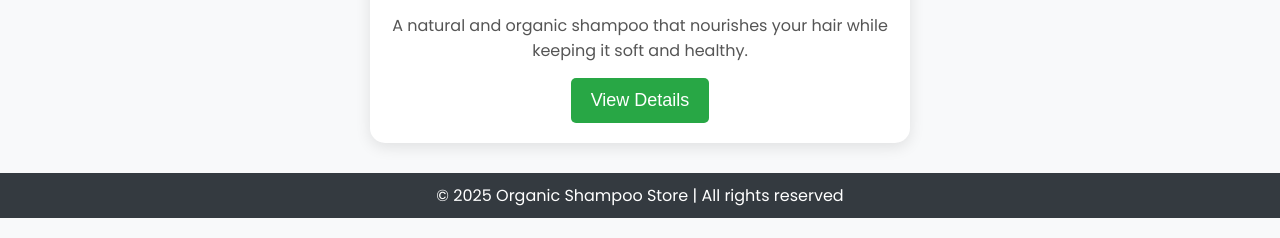
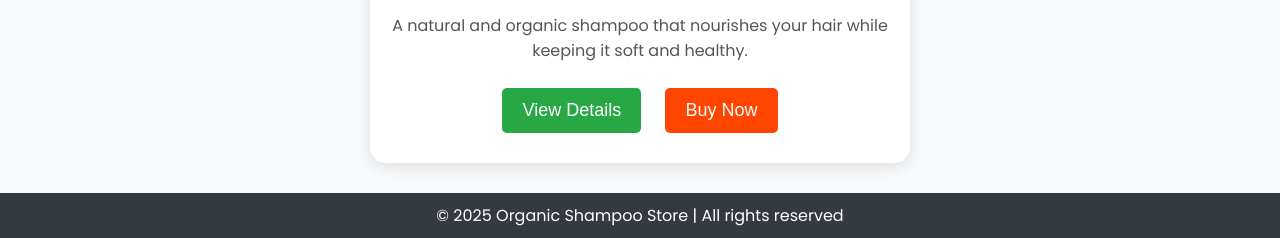
Before and after one commit to buggersouled098/shampoo-site, a plain HTML site: page index.html in a window 1280 px wide. Shown: the part 620-858 px from the top of the page. Drawn offline with Linux system fonts and the light colour scheme.

Commit message:
Update index.html

```diff
--- a/index.html
+++ b/index.html
@@ -44,16 +44,25 @@
         }
         button {
             padding: 12px 20px;
-            background-color: #28a745;
             color: white;
             border: none;
             border-radius: 5px;
             cursor: pointer;
             font-size: 18px;
             transition: background 0.3s;
+            margin: 10px;
         }
-        button:hover {
+        .details-btn {
+            background-color: #28a745;
+        }
+        .details-btn:hover {
             background-color: #218838;
+        }
+        .buy-btn {
+            background-color: #ff4500;
+        }
+        .buy-btn:hover {
+            background-color: #d63f00;
         }
         .price-details {
             display: none;
@@ -83,7 +92,8 @@
         <img src="https://st.depositphotos.com/2760050/59285/i/450/depositphotos_592855366-stock-photo-presenting-cosmetic-product-unbranded-shampoo.jpg" alt="Shampoo Image">
         <p class="price">₹299</p>
         <p class="description">A natural and organic shampoo that nourishes your hair while keeping it soft and healthy.</p>
-        <button onclick="showDetails()">View Details</button>
+        <button class="details-btn" onclick="showDetails()">View Details</button>
+        <button class="buy-btn" onclick="buyNow()">Buy Now</button>
         <div class="price-details" id="details">
             <p><strong>Product Details:</strong></p>
             <ul>
@@ -104,6 +114,9 @@
         function showDetails() {
             document.getElementById('details').style.display = 'block';
         }
+        function buyNow() {
+            alert('This is a demo. Buy Now functionality coming soon!');
+        }
     </script>
 </body>
 </html>
```
